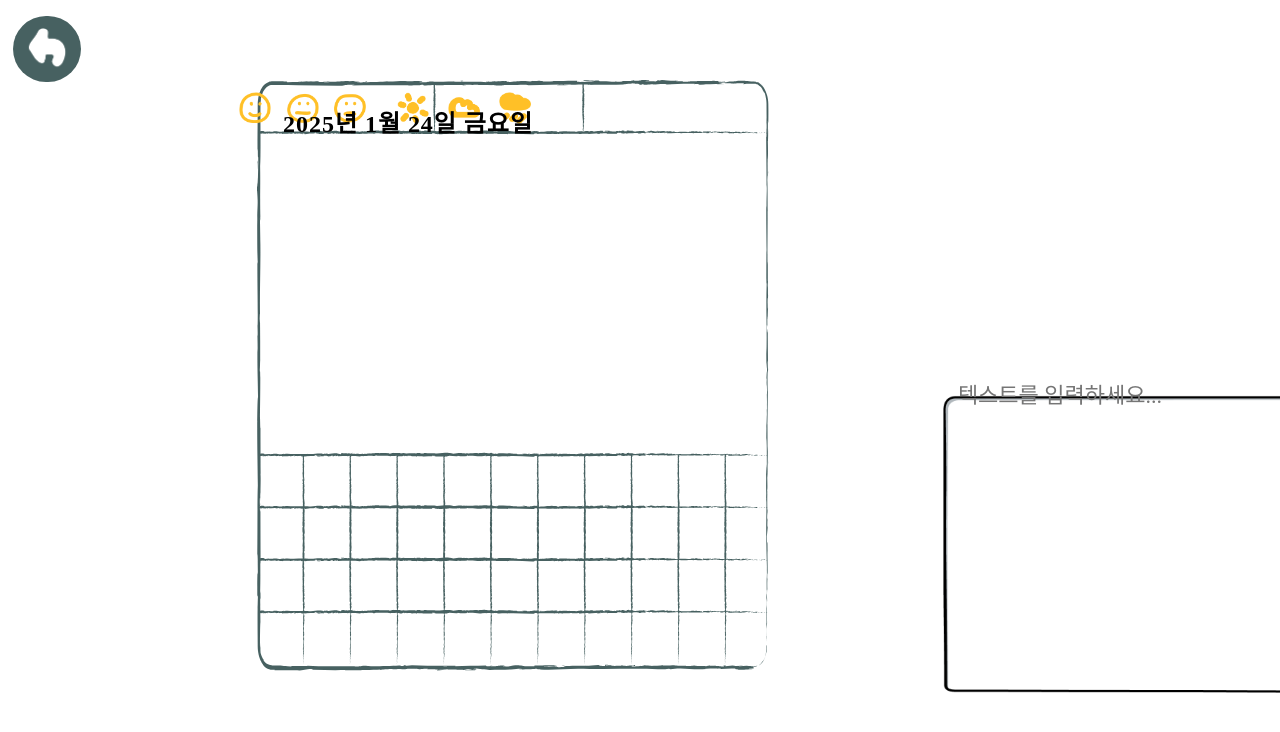
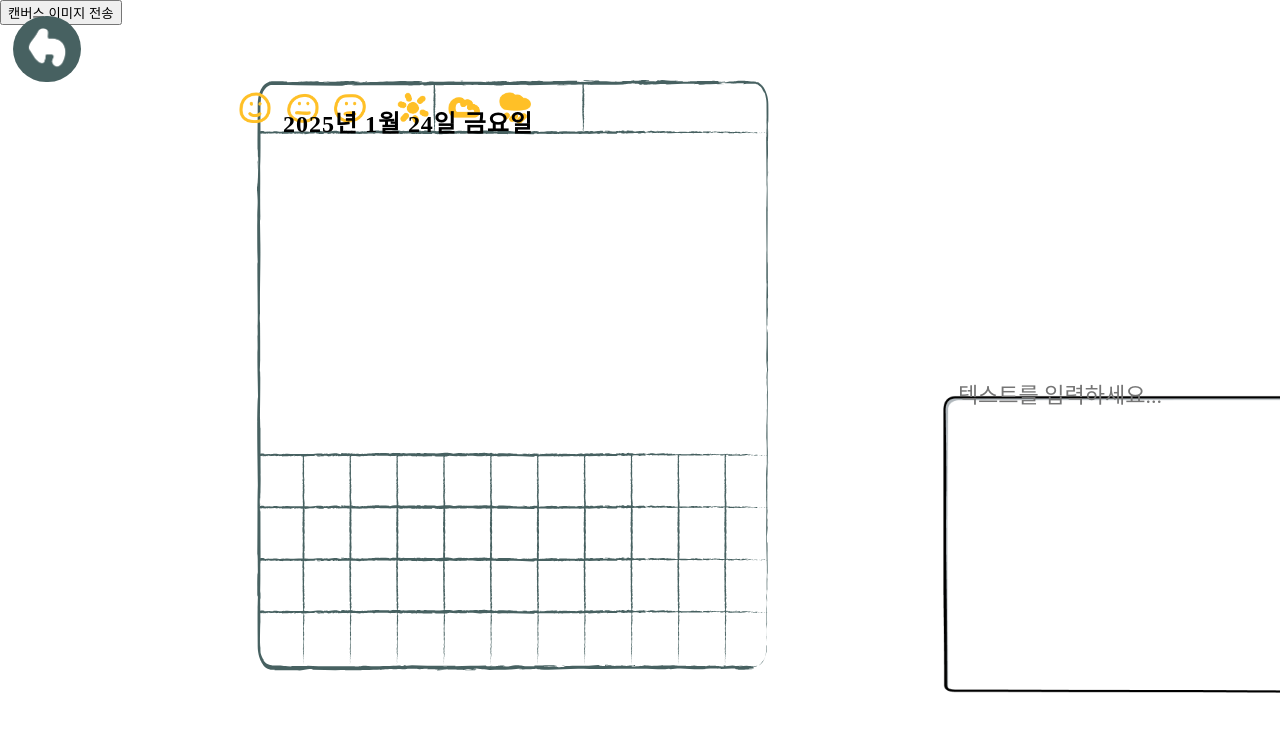
Before and after one commit to Prometheus-14team/pictory-dev, a React (Create React App) app in the folder calendar-web/: page /post in a window 1280 px wide. Shown: the top 732 px of the page. Built offline with nearby package versions, Linux system fonts and the light colour scheme.

Commit message:
sketch 전송버튼

```diff
--- a/calendar-web/src/pages/Post.jsx
+++ b/calendar-web/src/pages/Post.jsx
@@ -49,6 +49,36 @@ function Post() {
     }
   };
 
+  const handleCaptureAndSubmit = async () => {
+    const canvas = canvasRef.current;
+    if (!canvas) return;
+
+    // 캔버스 이미지를 base64 포맷으로 캡처
+    const imageData = canvas.toDataURL("sketches/png");
+
+    try {
+      const response = await fetch(`http://127.0.0.1:5000/POST/image/${currentDate}`, {
+        method: 'POST',
+        headers: {
+          'Content-Type': 'application/json',
+        },
+        body: JSON.stringify({
+          image: imageData,
+        }),
+      });
+
+      if (response.ok) {
+        alert('이미지 전송 성공!');
+      } else {
+        alert('이미지 전송 실패. 다시 시도해주세요.');
+      }
+    } catch (error) {
+      console.error('서버 전송 중 오류 발생:', error);
+      alert('서버 전송 중 오류가 발생했습니다.');
+    }
+  };
+
+
   // 명사 데이터를 서버에서 가져오기 (GET 요청)
   const fetchNouns = async () => {
     setIsLoading(true);
@@ -85,15 +115,22 @@ function Post() {
       const { width, height } = imgSize[index];
 
       const img = new Image();
+      img.crossOrigin = "anonymous";
       img.src = imageUrl;
+
       img.onload = () => {
         ctx.drawImage(img, x, y, width, height);
 
-        // 크기 조절 핸들 그리기
-        const handleSize = 10; // 핸들의 크기
-        ctx.fillStyle = "red"; // 핸들의 색
+
+        const handleSize = 10;
+        ctx.fillStyle = "red";
         ctx.fillRect(x + width - handleSize, y + height - handleSize, handleSize, handleSize);
       };
+
+      img.onerror = () => {
+        console.error(`이미지 로드 실패: ${imageUrl}`);
+      };
+
     });
   };
 
@@ -240,6 +277,21 @@ function Post() {
     drawCanvas();
   }, [canvasImages, imgPos, imgSize]);
 
+  // 캔버스를 PNG로 다운로드
+  const handleDownloadCanvas = () => {
+    const canvas = canvasRef.current;
+    if (!canvas) return;
+
+    try {
+      const link = document.createElement("a");
+      link.href = canvas.toDataURL("image/png");
+      link.download = "canvas-image.png";
+      link.click();
+    } catch (error) {
+      console.error("다운로드 오류:", error);
+      alert("캔버스를 다운로드할 수 없습니다.");
+    }
+  };
 
   // POST 요청 후에만
   useEffect(() => {
@@ -259,11 +311,13 @@ function Post() {
         handleReset={handleReset}
         formRef={formRef}
       />
+
       {isLoading ? (
         <p>로딩중입니다~~~~~~~~~~~~~~~~~</p>
       ) : (
         <TagComponent nouns={nouns} onImagesSelected={onImagesSelected} />
       )}
+      <button onClick={handleCaptureAndSubmit}>캔버스 이미지 전송</button>
       <canvas
         ref={canvasRef}
         width="895"
```
Also changed, not shown: 2 other files (tests, documents, lock files or other folders).
